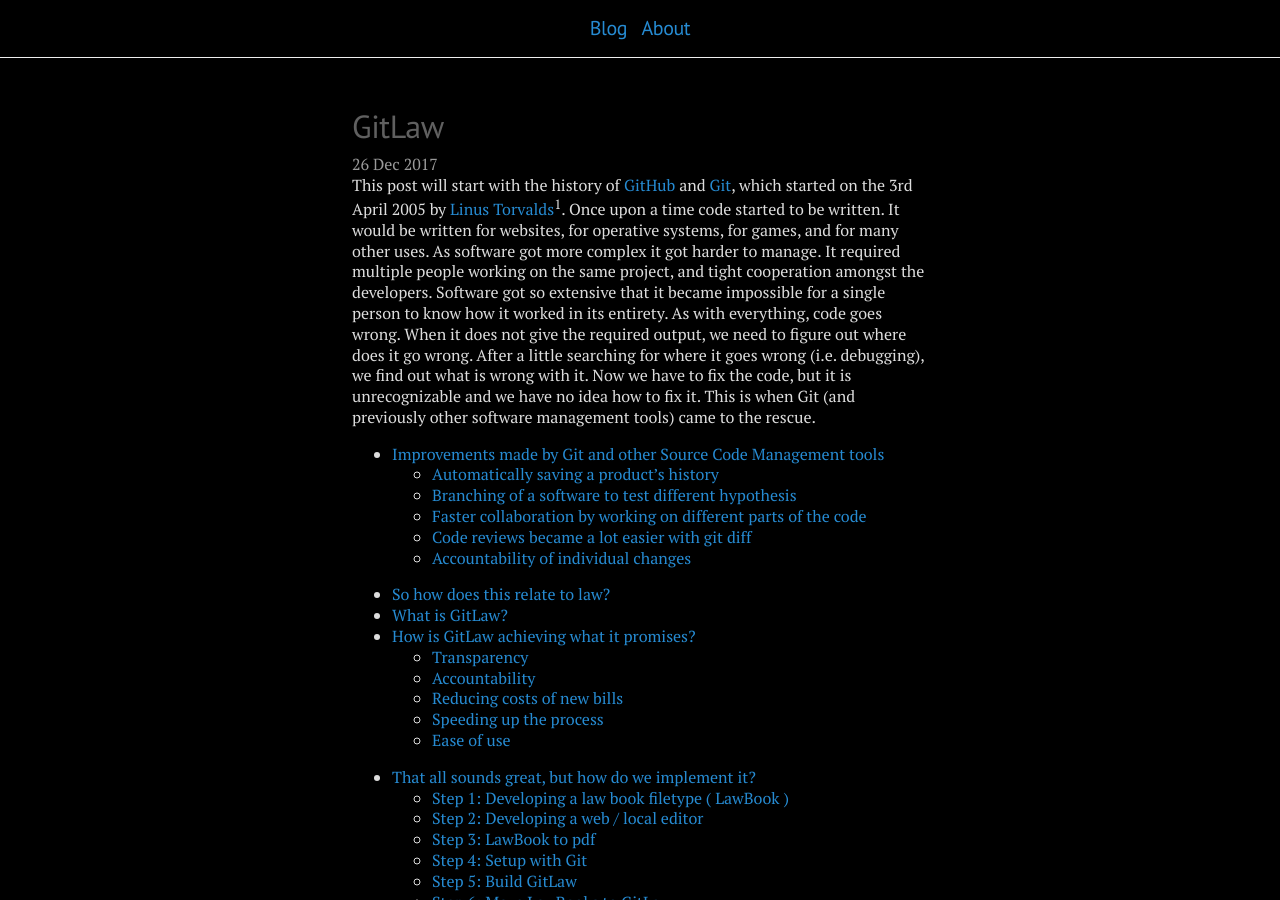
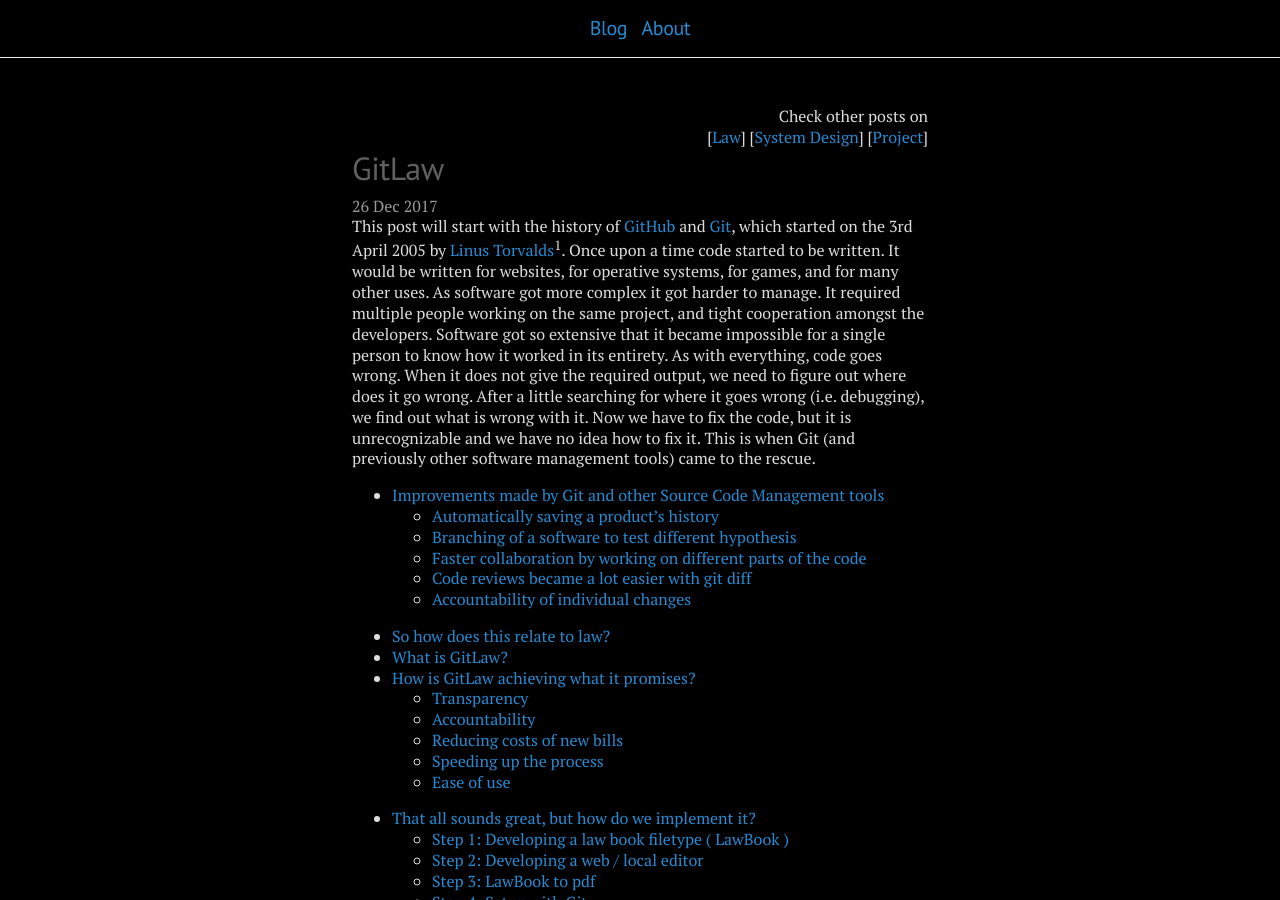
Before and after one commit to migueltorrescosta/migueltorrescosta.github.io, a Jekyll site: the page built from _posts/2017-12-26-GitLaw.md, in a window 1280 px wide and 900 px high. Built offline with Jekyll 4.4.1, drawn with Linux system fonts in a browser that asks for light colours; comment, search, counter and statistics services are not loaded.

Commit message:
Link to categories now appear on posts

```diff
--- a/_layouts/post.html
+++ b/_layouts/post.html
@@ -4,10 +4,19 @@
 ---
 
 <div class="post">
+  <div align="right">
+    Check other posts on
+    <br>
+    {% for tag in page.categories %}
+    [<a href="{{ site.baseurl }}{% link page_Tags.md %}#{{ tag | downcase | replace: ' ','-'}}">{{ tag }}</a>]
+    {% endfor %}
+  </div>
   <h1 class="post-title">{{ page.title }}</h1>
   <span class="post-date">{{ page.date | date_to_string }}</span>
   {{ content }}
 </div>
+
+
 
 <!--
 <div class="related">
```
